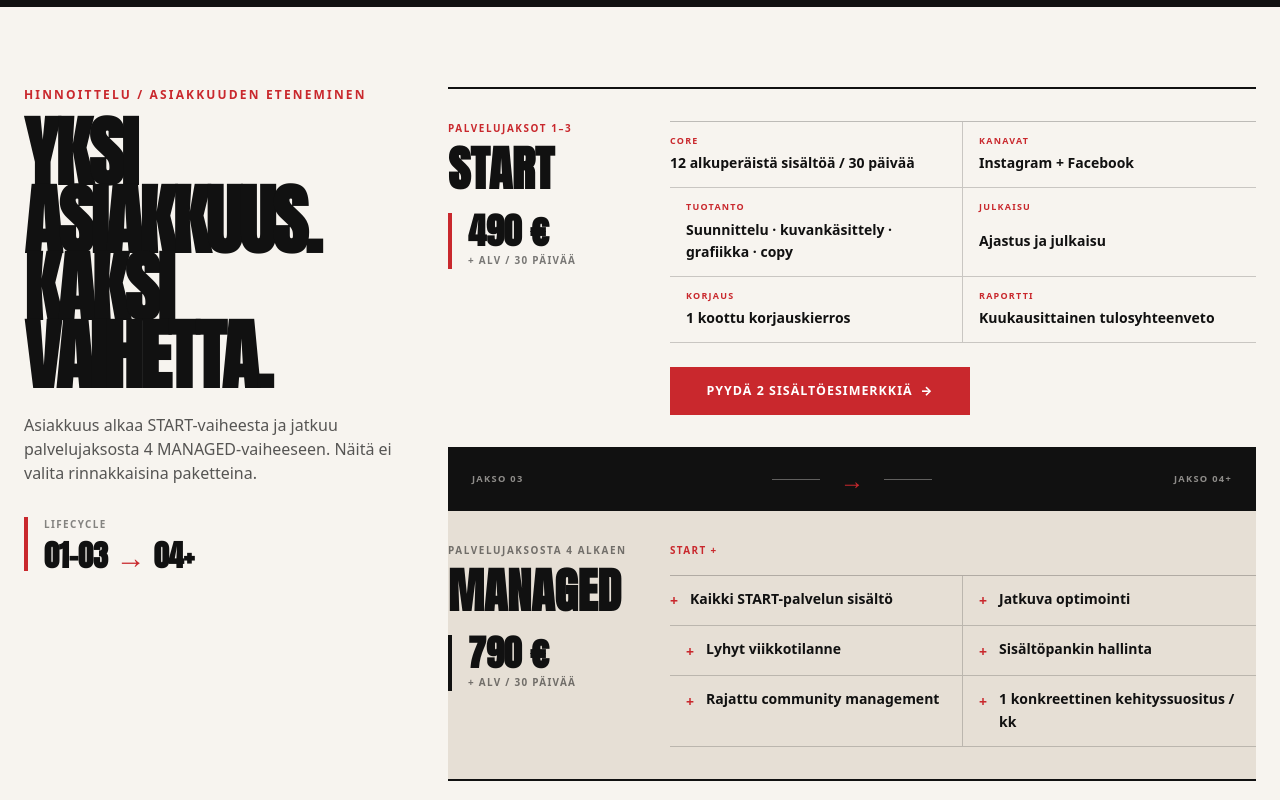
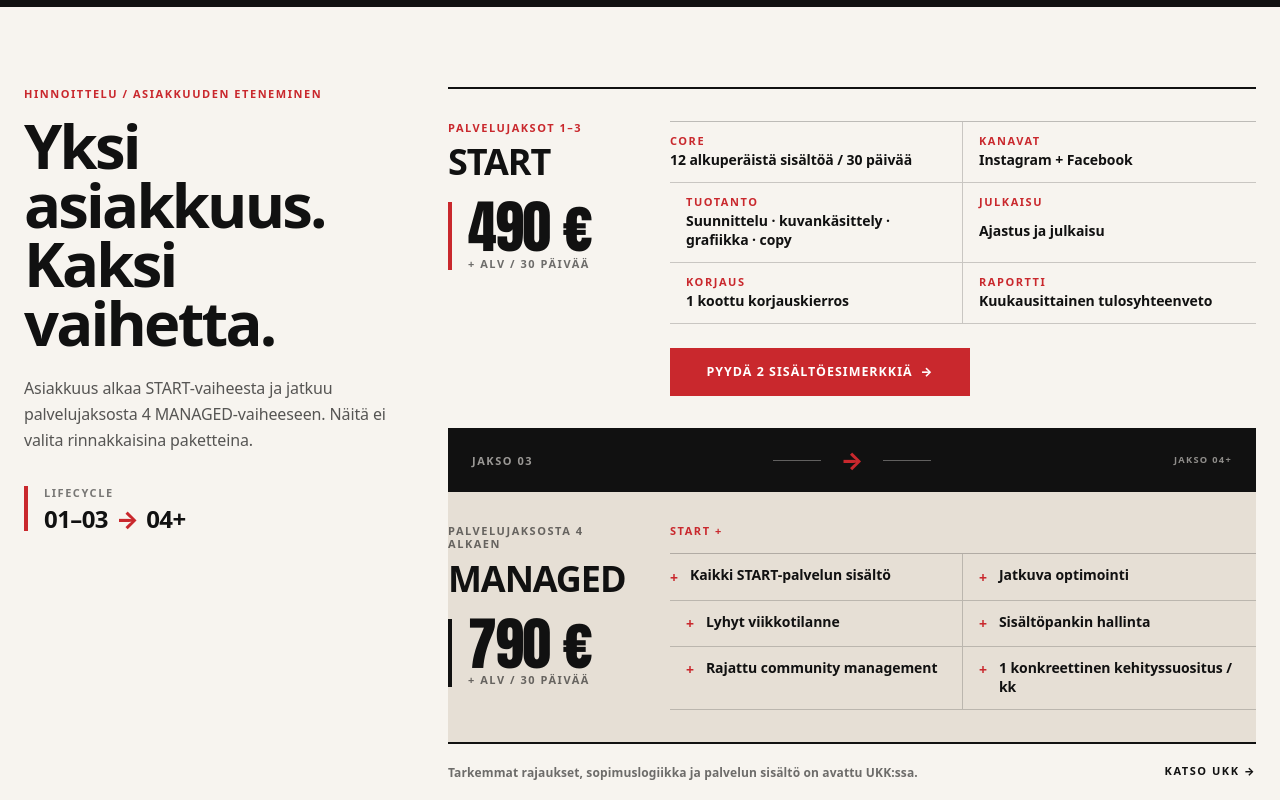
Before and after one commit to Jambovisuaalit/ghoulhouse-landing, a Next.js app: page / in a window 1280 px wide. Shown: the part 6140-6940 px from the top of the page. Built offline with nearby package versions, Linux system fonts and the light colour scheme.

Commit message:
design: apply typography hierarchy to pricing

```diff
--- a/src/components/sections/Pricing.tsx
+++ b/src/components/sections/Pricing.tsx
@@ -36,26 +36,26 @@ export default function Pricing({ onCtaClick }: PricingProps) {
       <Container>
         <div className="grid grid-cols-1 gap-8 lg:grid-cols-12 lg:gap-10">
           <div className="lg:col-span-4">
-            <p className="mb-4 text-[0.65rem] font-black uppercase tracking-[0.18em] text-signal sm:text-xs">
+            <p className="type-label mb-4 text-signal">
               Hinnoittelu / asiakkuuden eteneminen
             </p>
             <h2
               id="pricing-title"
-              className="font-display text-[clamp(2.8rem,6vw,5.5rem)] font-black uppercase leading-[0.88] tracking-[-0.04em] text-ink"
+              className="type-section-title max-w-[12ch] text-ink"
             >
               Yksi asiakkuus.
               <span className="block">Kaksi vaihetta.</span>
             </h2>
-            <p className="mt-6 max-w-md text-sm leading-relaxed text-ink/70 sm:text-base">
+            <p className="type-editorial mt-6 max-w-md text-ink/70">
               Asiakkuus alkaa START-vaiheesta ja jatkuu palvelujaksosta 4
               MANAGED-vaiheeseen. Näitä ei valita rinnakkaisina paketteina.
             </p>
 
             <div className="mt-8 hidden border-l-4 border-signal pl-4 lg:block">
-              <p className="text-[0.62rem] font-black uppercase tracking-[0.14em] text-ink/50">
+              <p className="type-label text-ink/55">
                 Lifecycle
               </p>
-              <p className="mt-2 font-display text-3xl font-black uppercase leading-none text-ink">
+              <p className="mt-2 text-2xl font-extrabold uppercase leading-none tracking-[-0.025em] text-ink">
                 01–03
                 <span className="mx-2 text-signal">→</span>
                 04+
@@ -67,17 +67,17 @@ export default function Pricing({ onCtaClick }: PricingProps) {
             <div className="border-y-2 border-ink">
               <article className="grid grid-cols-1 gap-6 py-7 sm:py-8 md:grid-cols-[190px_1fr] md:gap-8">
                 <div>
-                  <p className="text-[0.62rem] font-black uppercase tracking-[0.16em] text-signal">
+                  <p className="type-label text-signal">
                     {start.lifecycle}
                   </p>
-                  <h3 className="mt-2 font-display text-5xl font-black uppercase leading-none text-ink">
+                  <h3 className="mt-2 text-3xl font-extrabold uppercase leading-none tracking-[-0.03em] text-ink sm:text-4xl">
                     {start.name}
                   </h3>
                   <div className="mt-5 border-l-4 border-signal pl-4">
-                    <p className="font-display text-4xl font-black leading-none text-ink">
+                    <p className="type-price text-ink">
                       {start.price} €
                     </p>
-                    <p className="mt-1 text-[0.62rem] font-black uppercase tracking-[0.13em] text-ink/55">
+                    <p className="type-label mt-1 text-ink/60">
                       {start.vatLabel} / {start.period}
                     </p>
                   </div>
@@ -90,10 +90,10 @@ export default function Pricing({ onCtaClick }: PricingProps) {
                         key={label}
                         className="grid grid-cols-[92px_1fr] gap-3 border-b border-ink/20 py-3 sm:grid-cols-1 sm:gap-1 sm:px-4 sm:first:pl-0 sm:[&:nth-child(odd)]:border-r"
                       >
-                        <span className="text-[0.56rem] font-black uppercase tracking-[0.14em] text-signal">
+                        <span className="type-label text-signal">
                           {label}
                         </span>
-                        <span className="text-sm font-bold leading-relaxed text-ink">
+                        <span className="type-ui text-ink">
                           {value}
                         </span>
                       </div>
@@ -104,7 +104,7 @@ export default function Pricing({ onCtaClick }: PricingProps) {
                     variant="primary"
                     size="lg"
                     onClick={onCtaClick}
-                    className="mt-6 w-full justify-between text-left text-sm uppercase tracking-[0.08em] sm:w-auto sm:min-w-[300px]"
+                    className="mt-6 w-full justify-between text-left sm:w-auto sm:min-w-[300px]"
                   >
                     <span>{siteConfig.cta.primary}</span>
                     <span aria-hidden="true">→</span>
@@ -113,12 +113,12 @@ export default function Pricing({ onCtaClick }: PricingProps) {
               </article>
 
               <div className="grid min-h-16 grid-cols-[1fr_auto_1fr] items-center border-y-2 border-ink bg-ink px-4 text-ghost sm:px-6">
-                <span className="text-[0.58rem] font-black uppercase tracking-[0.14em] text-ghost/55">
+                <span className="type-label text-ghost/60">
                   Jakso 03
                 </span>
                 <div className="flex items-center gap-3 px-3 sm:gap-5 sm:px-6">
                   <span className="h-px w-5 bg-ghost/35 sm:w-12" aria-hidden="true" />
-                  <span className="font-display text-2xl font-black uppercase text-signal">
+                  <span className="text-2xl font-extrabold text-signal">
                     →
                   </span>
                   <span className="h-px w-5 bg-ghost/35 sm:w-12" aria-hidden="true" />
@@ -130,31 +130,31 @@ export default function Pricing({ onCtaClick }: PricingProps) {
 
               <article className="grid grid-cols-1 gap-6 bg-bone py-7 sm:py-8 md:grid-cols-[190px_1fr] md:gap-8">
                 <div>
-                  <p className="text-[0.62rem] font-black uppercase tracking-[0.16em] text-ink/55">
+                  <p className="type-label text-ink/60">
                     {managed.lifecycle}
                   </p>
-                  <h3 className="mt-2 font-display text-5xl font-black uppercase leading-none text-ink">
+                  <h3 className="mt-2 text-3xl font-extrabold uppercase leading-none tracking-[-0.03em] text-ink sm:text-4xl">
                     {managed.name}
                   </h3>
                   <div className="mt-5 border-l-4 border-ink pl-4">
-                    <p className="font-display text-4xl font-black leading-none text-ink">
+                    <p className="type-price text-ink">
                       {managed.price} €
                     </p>
-                    <p className="mt-1 text-[0.62rem] font-black uppercase tracking-[0.13em] text-ink/55">
+                    <p className="type-label mt-1 text-ink/60">
                       {managed.vatLabel} / {managed.period}
                     </p>
                   </div>
                 </div>
 
                 <div>
-                  <p className="mb-4 text-[0.62rem] font-black uppercase tracking-[0.14em] text-signal">
+                  <p className="type-label mb-4 text-signal">
                     START +
                   </p>
                   <ul className="grid grid-cols-1 border-t border-ink/25 sm:grid-cols-2">
                     {managedSummary.map((item) => (
                       <li
                         key={item}
-                        className="flex gap-3 border-b border-ink/20 py-3 text-sm font-bold leading-relaxed text-ink sm:px-4 sm:first:pl-0 sm:[&:nth-child(odd)]:border-r"
+                        className="type-ui flex gap-3 border-b border-ink/20 py-3 text-ink sm:px-4 sm:first:pl-0 sm:[&:nth-child(odd)]:border-r"
                       >
                         <span
                           aria-hidden="true"
@@ -170,14 +170,14 @@ export default function Pricing({ onCtaClick }: PricingProps) {
               </article>
             </div>
 
-            <div className="mt-5 flex flex-col gap-3 text-xs leading-relaxed text-ink/55 sm:flex-row sm:items-start sm:justify-between sm:gap-8">
+            <div className="type-caption mt-5 flex flex-col gap-3 text-ink/60 sm:flex-row sm:items-start sm:justify-between sm:gap-8">
               <p className="max-w-xl">
                 Tarkemmat rajaukset, sopimuslogiikka ja palvelun sisältö on
                 avattu UKK:ssa.
               </p>
               <a
                 href="#faq"
-                className="shrink-0 font-black uppercase tracking-[0.12em] text-ink"
+                className="type-label shrink-0 text-ink"
               >
                 Katso UKK →
               </a>
```
